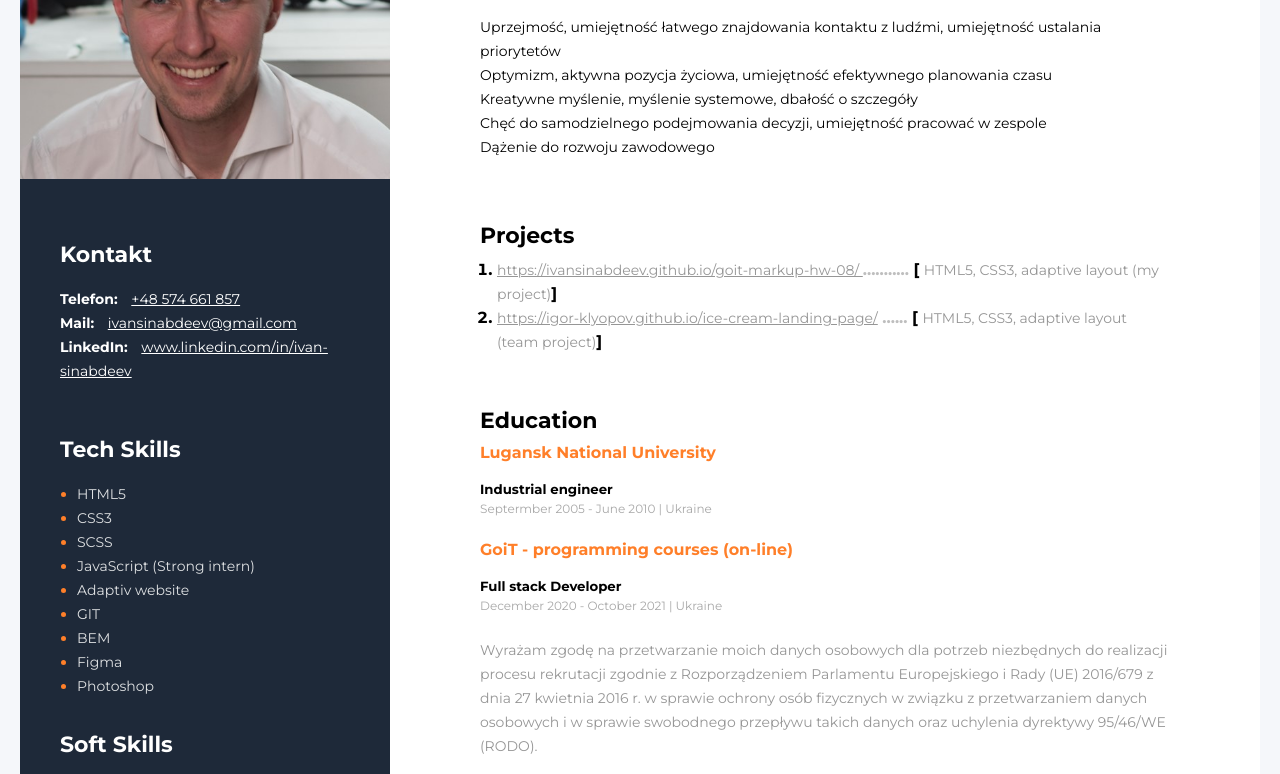
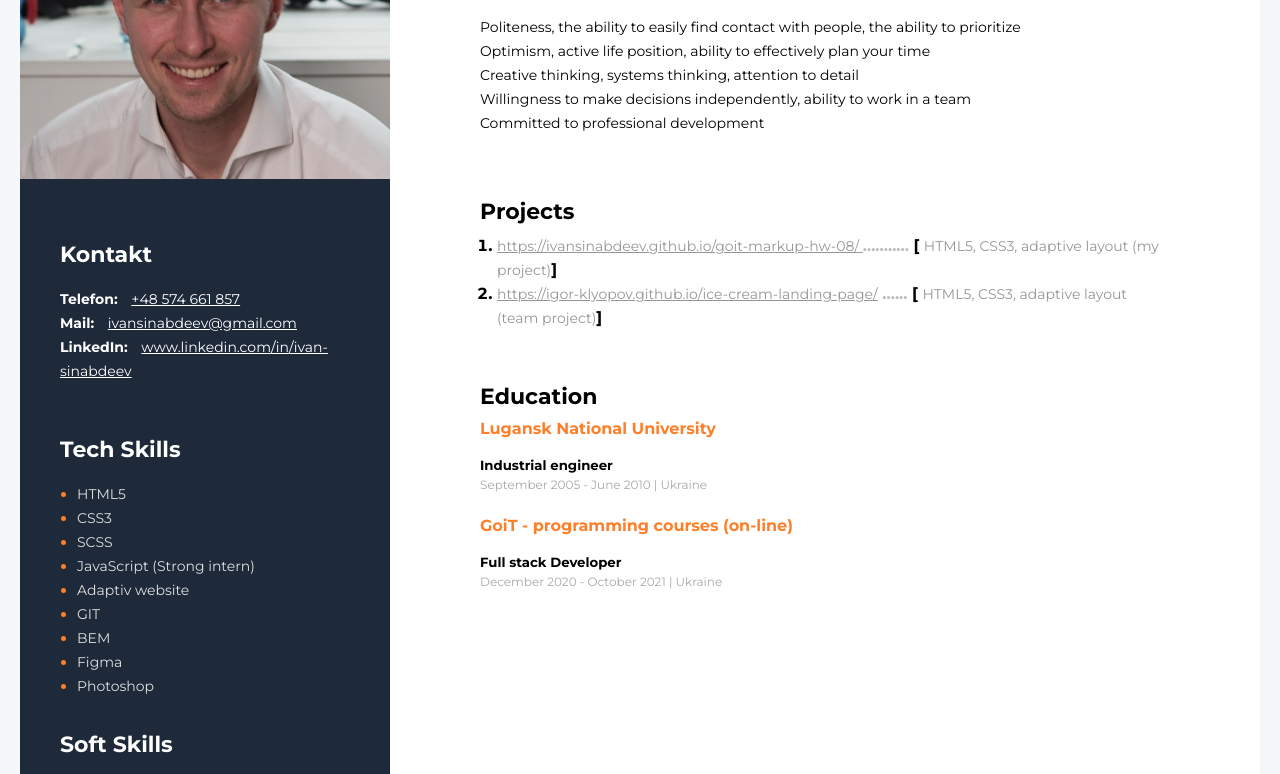
Before and after one commit to ivansinabdeev/myCV-iT, a plain HTML site: page index.html in a window 1280 px wide. Shown: the part 251-1025 px from the top of the page. Drawn offline with Linux system fonts and the light colour scheme.

Commit message:
in englisz

```diff
--- a/index.html
+++ b/index.html
@@ -103,11 +103,16 @@
                 Готовность самостоятельно принимать решения, умение работать в команде <br>
                 Стремление к профессиональному развитию
             </p> -->
-            <p class="text-for-me">Uprzejmość, umiejętność łatwego znajdowania kontaktu z ludźmi, umiejętność ustalania priorytetów <br> Optymizm, aktywna
+            <!-- <p class="text-for-me">Uprzejmość, umiejętność łatwego znajdowania kontaktu z ludźmi, umiejętność ustalania priorytetów <br> Optymizm, aktywna
             pozycja życiowa, umiejętność efektywnego planowania czasu <br> Kreatywne myślenie, myślenie systemowe, dbałość o
             szczegóły <br> Chęć do samodzielnego podejmowania decyzji, umiejętność pracować w zespole <br> Dążenie do rozwoju
             zawodowego
-            </p>
+            </p> -->
+            <p class="text-for-me">Politeness, the ability to easily find contact with people, the ability to prioritize <br>
+            Optimism, active life position, ability to effectively plan your time <br>
+            Creative thinking, systems thinking, attention to detail <br>
+            Willingness to make decisions independently, ability to work in a team <br>
+            Committed to professional development</p>
 
         </div>
 
@@ -186,7 +191,7 @@
             <div>
                 <h4 class="KNU-color">Lugansk National University</h4> <br>
                  <h5>Industrial engineer</h5>
-                <span class="prof-time">Septermber 2005 - June 2010 | Ukraine</span>
+                <span class="prof-time">September 2005 - June 2010 | Ukraine</span>
             </div> <br>
 
             <div>
@@ -195,10 +200,10 @@
                 <span class="prof-time">December 2020 - October 2021 | Ukraine</span>
             </div>
 
-            <p class="rodo">Wyrażam zgodę na przetwarzanie moich danych osobowych dla potrzeb niezbędnych do realizacji procesu rekrutacji zgodnie z
+            <!-- <p class="rodo">Wyrażam zgodę na przetwarzanie moich danych osobowych dla potrzeb niezbędnych do realizacji procesu rekrutacji zgodnie z
             Rozporządzeniem Parlamentu Europejskiego i Rady (UE) 2016/679 z dnia 27 kwietnia 2016 r. w sprawie ochrony osób
             fizycznych w związku z przetwarzaniem danych osobowych i w sprawie swobodnego przepływu takich danych oraz uchylenia
-            dyrektywy 95/46/WE (RODO).</p>
+            dyrektywy 95/46/WE (RODO).</p> -->
 
     </div>
   </div>
```
